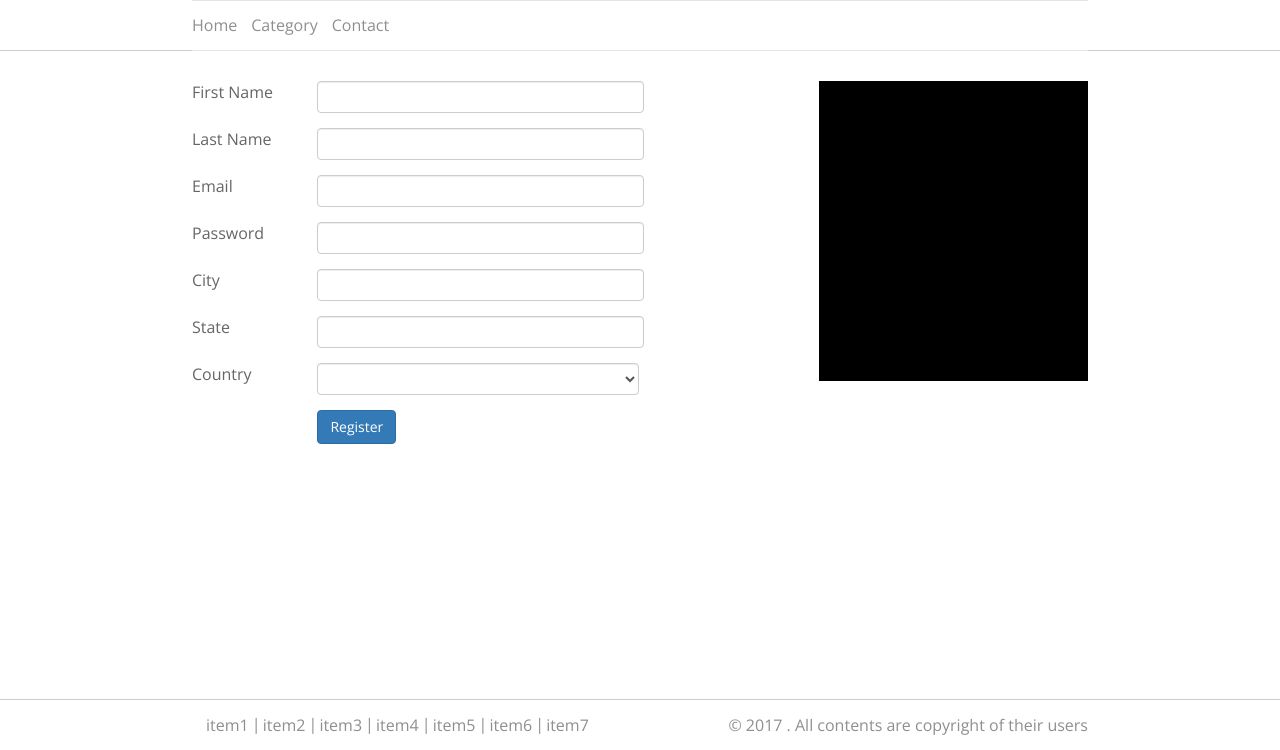
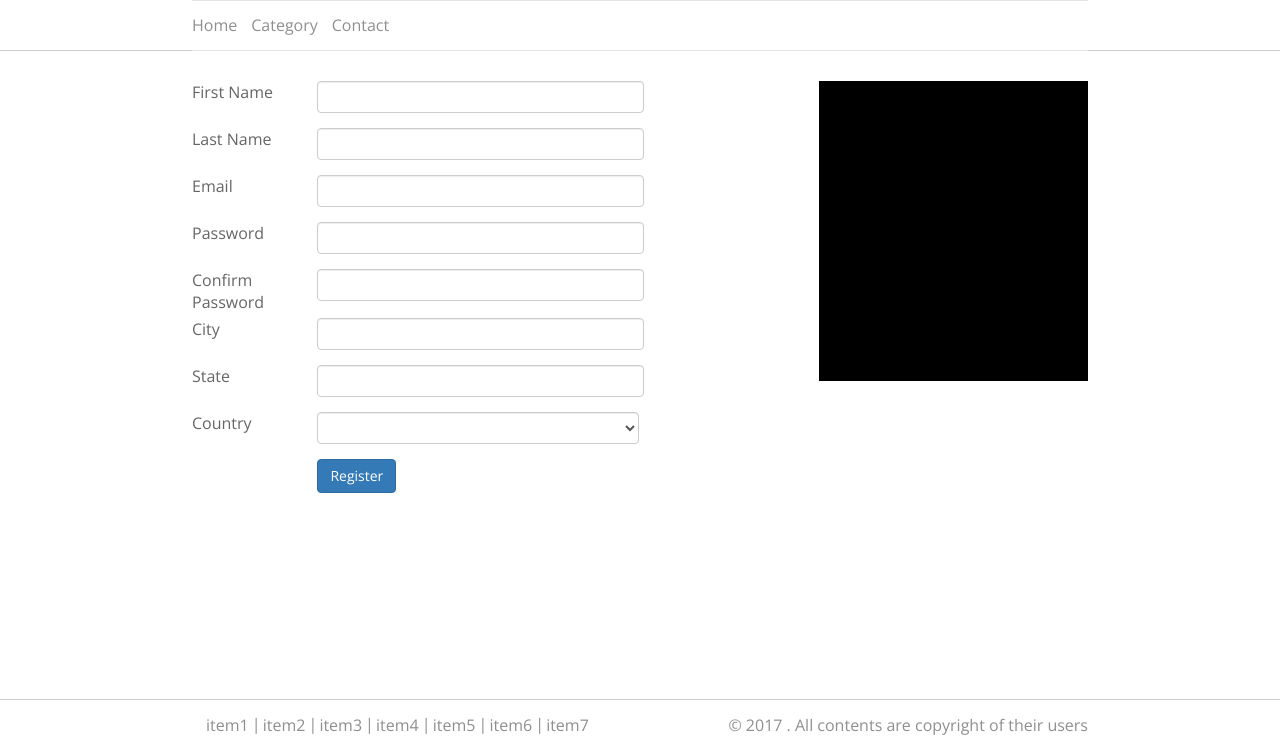
Before and after one commit to Techies-Product/InterviewQuestionSite, an ASP.NET MVC app: page /Registration in a window 1280 px wide. Shown: the part 50-800 px from the top of the page. Run offline with ASP.NET Core 8 and stand-ins for ASP.NET MVC 5, Linux system fonts and the light colour scheme; data that the repository does not hold is empty; the project's own start-up code is not run, and a stand-in starts its controllers and pages; some libraries are stand-ins or nearby versions.

Commit message:
Password Data Type Attribute Added and Confirm Password Added

```diff
--- a/InterviewSite/Models/User.cs
+++ b/InterviewSite/Models/User.cs
@@ -15,6 +15,7 @@ namespace InterviewSite.Models
         [Display(Name = "Last Name")]
         public string LastName { get; set; }
         public string Email { get; set; }
+        [DataType(DataType.Password)]
         public string Password { get; set; }
         public string City { get; set; }
         public string State { get; set; }
--- a/InterviewSite/Views/Registration/Index.cshtml
+++ b/InterviewSite/Views/Registration/Index.cshtml
@@ -12,48 +12,49 @@
         <div class="interview-inputs">
             <div class="label-container">@Html.LabelFor(model => model.FirstName, htmlAttributes: new { @class = "interview-label" })</div>
             <div class="editor-container">
-                @Html.EditorFor(model => model.FirstName, new { htmlAttributes = new { @class = "interview-input " } })
-                @Html.ValidationMessageFor(model => model.FirstName, "", new { @class = "text-danger" })
+                @Html.EditorFor(model => model.FirstName, new { htmlAttributes = new { @class = "interview-input" } })
             </div>
         </div>
 
         <div class="interview-inputs">
             <div class="label-container">@Html.LabelFor(model => model.LastName, htmlAttributes: new { @class = "interview-label" })</div>
             <div class="editor-container">
-                @Html.EditorFor(model => model.LastName, new { htmlAttributes = new { @class = "interview-input " } })
-                @Html.ValidationMessageFor(model => model.LastName, "", new { @class = "text-danger" })
+                @Html.EditorFor(model => model.LastName, new { htmlAttributes = new { @class = "interview-input" } })
             </div>
         </div>
 
         <div class="interview-inputs">
             <div class="label-container">@Html.LabelFor(model => model.Email, htmlAttributes: new { @class = "interview-label" })</div>
             <div class="editor-container">
-                @Html.EditorFor(model => model.Email, new { htmlAttributes = new { @class = "interview-input " } })
-                @Html.ValidationMessageFor(model => model.Email, "", new { @class = "text-danger" })
+                @Html.EditorFor(model => model.Email, new { htmlAttributes = new { @class = "interview-input" } })
             </div>
         </div>
 
         <div class="interview-inputs">
             <div class="label-container">@Html.LabelFor(model => model.Password, htmlAttributes: new { @class = "interview-label" })</div>
             <div class="editor-container">
-                @Html.EditorFor(model => model.Password, new { htmlAttributes = new { @class = "interview-input " } })
-                @Html.ValidationMessageFor(model => model.Password, "", new { @class = "text-danger" })
+                @Html.EditorFor(model => model.Password, new { htmlAttributes = new { @class = "interview-input" } })
+            </div>
+        </div>
+
+        <div class="interview-inputs">
+            <div class="label-container">@Html.Label("ConfirmPassword","Confirm Password", htmlAttributes: new { @class = "interview-label" })</div>
+            <div class="editor-container">
+                @Html.Password("ConfirmPassword",null,htmlAttributes:new { @class= "interview-input" })
             </div>
         </div>
 
         <div class="interview-inputs">
             <div class="label-container">@Html.LabelFor(model => model.City, htmlAttributes: new { @class = "interview-label" })</div>
             <div class="editor-container">
-                @Html.EditorFor(model => model.City, new { htmlAttributes = new { @class = "interview-input " } })
-                @Html.ValidationMessageFor(model => model.City, "", new { @class = "text-danger" })
+                @Html.EditorFor(model => model.City, new { htmlAttributes = new { @class = "interview-input" } })
             </div>
         </div>
 
         <div class="interview-inputs">
             <div class="label-container">@Html.LabelFor(model => model.State, htmlAttributes: new { @class = "interview-label" })</div>
             <div class="editor-container">
-                @Html.EditorFor(model => model.State, new { htmlAttributes = new { @class = "interview-input " } })
-                @Html.ValidationMessageFor(model => model.State, "", new { @class = "text-danger" })
+                @Html.EditorFor(model => model.State, new { htmlAttributes = new { @class = "interview-input" } })
             </div>
         </div>
 
```
